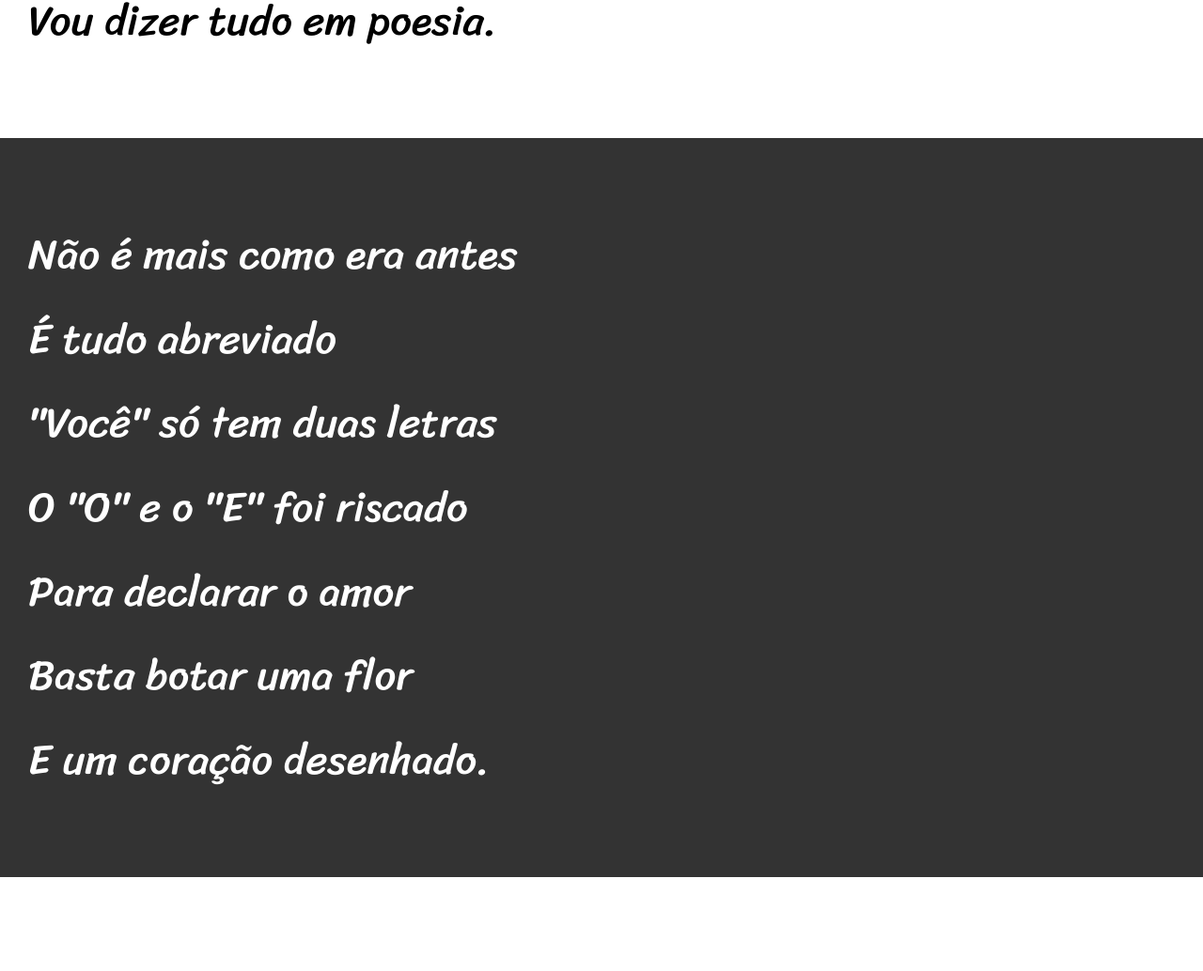
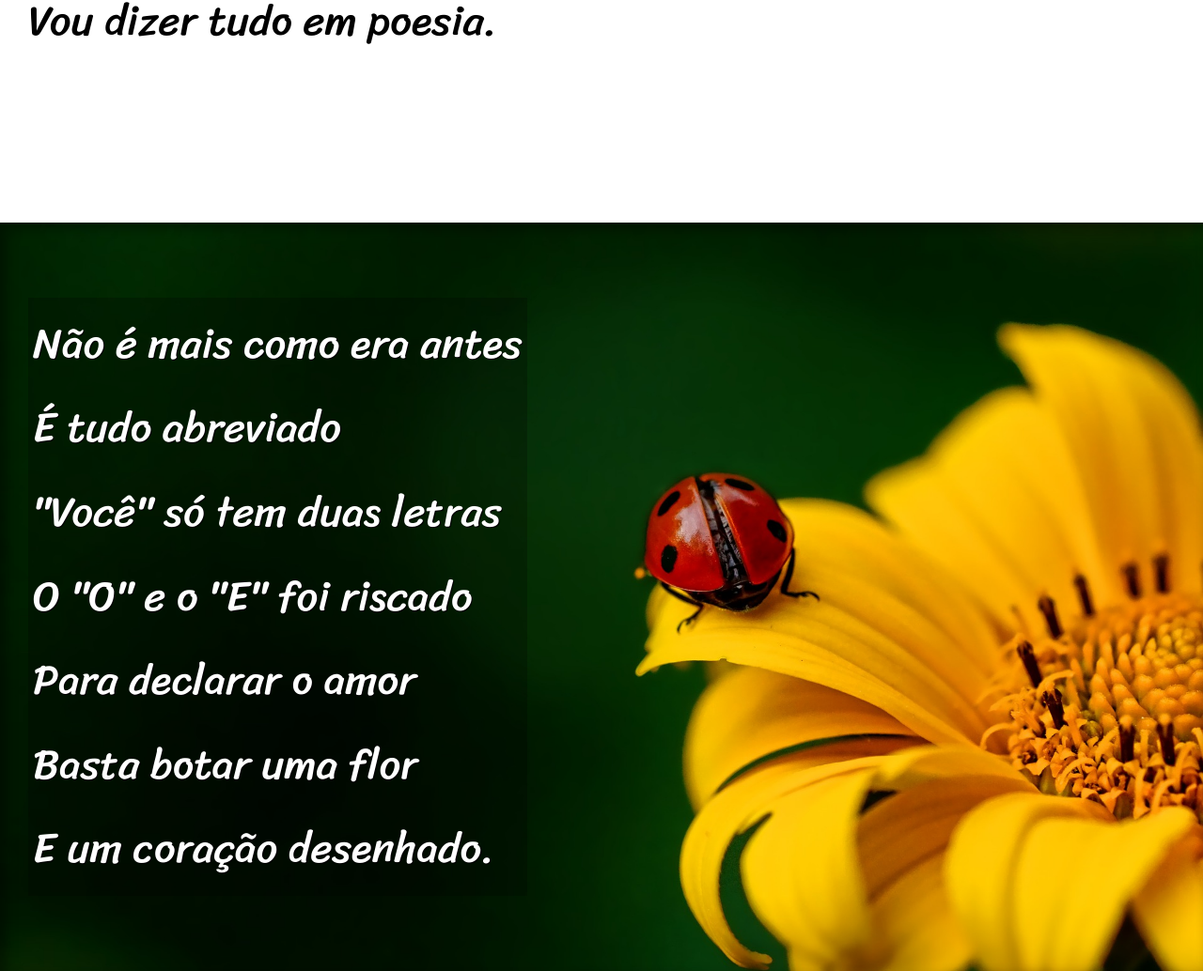
Before and after one commit to marciacosta26/guanabaracordel, a plain HTML site: page index.html in a window 1280 px wide. Shown: the part 900-1934 px from the top of the page at 94% size. Drawn offline with Linux system fonts and the light colour scheme.

Commit message:
estilo finalizado

```diff
--- a/estilo/style.css
+++ b/estilo/style.css
@@ -2,6 +2,7 @@
 
 @import url('https://fonts.googleapis.com/css2?family=Passion+One&display=swap');
 @import url('https://fonts.googleapis.com/css2?family=Sriracha&display=swap');
+
 :root {
   --fonte1: Verdana, Geneva, Tahoma, Sans-serif;
   --fonte2: 'Passion One', cursive;
@@ -54,20 +55,38 @@ section {
   font-family: var(--fonte3);
   font-size: 3.5vw;
 }
+section > p {
+  padding-bottom: 2em;
+}
 section.normal {
   background-color: white;
   color:black;
 }
-section.imagem{
+section.imagem {
   background-color: rgb(51, 51, 51);
   color: white;
+  box-shadow: inset 6px 6px 13px 0px rgba(0, 0, 0, 0.417);
+  background-attachment: fixed;
 
 }
-section.imagem >{
+section.imagem > p {
 
   display: inline-block;
   padding: 5px;
-  background-color: rgba(0, 0, 0.253);
+  background-color: rgba(0, 0, 1, 0.234);
+  text-shadow: 1px 1px 0px black;
+}
+
+section#img01 {
+  background-image: url('../imagens/background001.jpg');
+  background-position: right center;
+  background-size: cover;
+
+}
+section#img02 {
+  background-image: url('../imagens/background002.jpg');
+  background-size: cover;
+
 }
 footer {
   background-color: black;
--- a/index.html
+++ b/index.html
@@ -28,7 +28,7 @@
 
 
 
-  <section class="imagem">
+  <section class="imagem" id="img01">
     <p>
       Não é mais como era antes<br>
       É tudo abreviado<br>
@@ -65,7 +65,7 @@
 
 
 
-  <section class="imagem">
+  <section class="imagem" id="img02">
     <p>
       Tenho saudade das cartas<br>
       Escritas com a própria mão<br>
```
